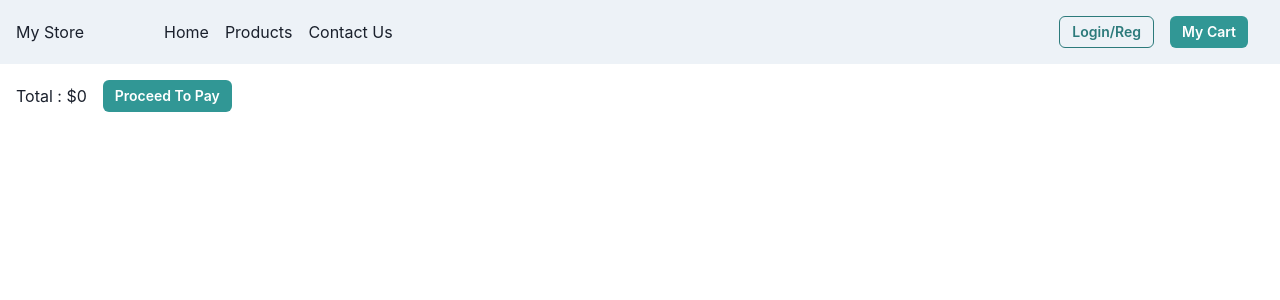
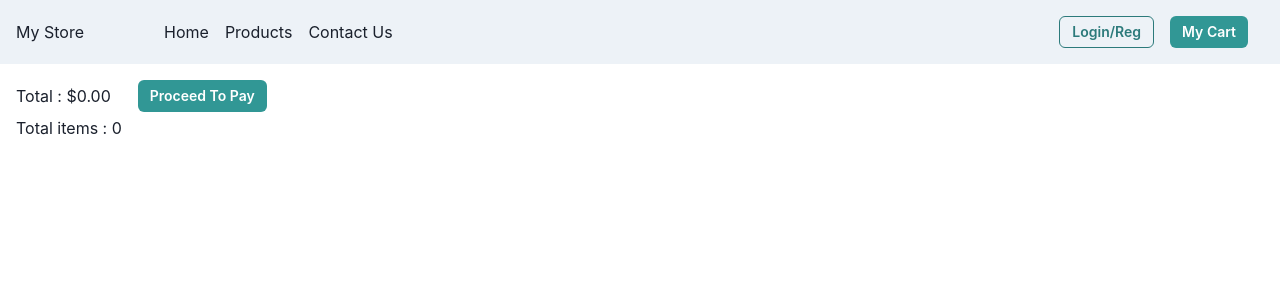
Before and after one commit to DarshanDixit05/ecommerce-task, a React (Create React App) app: page /Cart in a window 1280 px wide. Shown: the top 300 px of the page. Built offline with nearby package versions, Linux system fonts and the light colour scheme.

Commit message:
item count in cart page

```diff
--- a/src/App.js
+++ b/src/App.js
@@ -10,6 +10,7 @@ import { BrowserRouter as Router, Routes, Route } from 'react-router-dom';
 function App() {
   const [cart, setCart] = useState([]);
   const [total, setTotal] = useState();
+  const [count, setCount] = useState(0);
   return (
     <>
       <Router>
@@ -17,7 +18,7 @@ function App() {
         <Routes>
           <Route path="/" element={<Home />} />
           <Route path="/Products" element={<Products cart={cart} setCart={setCart} />} />
-          <Route path="/Cart" element={<Cart cart={cart} setCart={setCart} total={total} setTotal={setTotal} />} />
+          <Route path="/Cart" element={<Cart cart={cart} setCart={setCart} total={total} setTotal={setTotal} count={count} setCount={setCount} />} />
           <Route path="/Checkout" element={<Checkout total={total} setTotal={setTotal} />} />
         </Routes>
       </Router>
--- a/src/pages/Cart.js
+++ b/src/pages/Cart.js
@@ -3,10 +3,11 @@ import { Select, Input, Button, Text } from '@chakra-ui/react'
 import Product from "../components/Product.js"
 import { useNavigate } from 'react-router-dom';
 
-function Cart({cart, setCart, total, setTotal}) {
+function Cart({cart, setCart, total, setTotal, count, setCount}) {
     const navigate = useNavigate();
     useEffect(() => {
         setTotal(cart.reduce((acc, curr)=>acc+(curr.price*curr.quantity), 0));
+        setCount(cart.length);
     }, [cart]);
     const handleCheckoutClick = () =>{
         navigate("/checkout");
@@ -17,7 +18,8 @@ function Cart({cart, setCart, total, setTotal}) {
       <div id="Cart_top_container">
         <div id="Cart_control_bar">
           <div>
-          <Text py='1'>Total : ${total}</Text>
+          <Text py='1'>Total : ${total?.toFixed(2)}</Text>
+          <Text py='1'>Total items : {count}</Text>
           </div>
           <div>
            <Button
```
